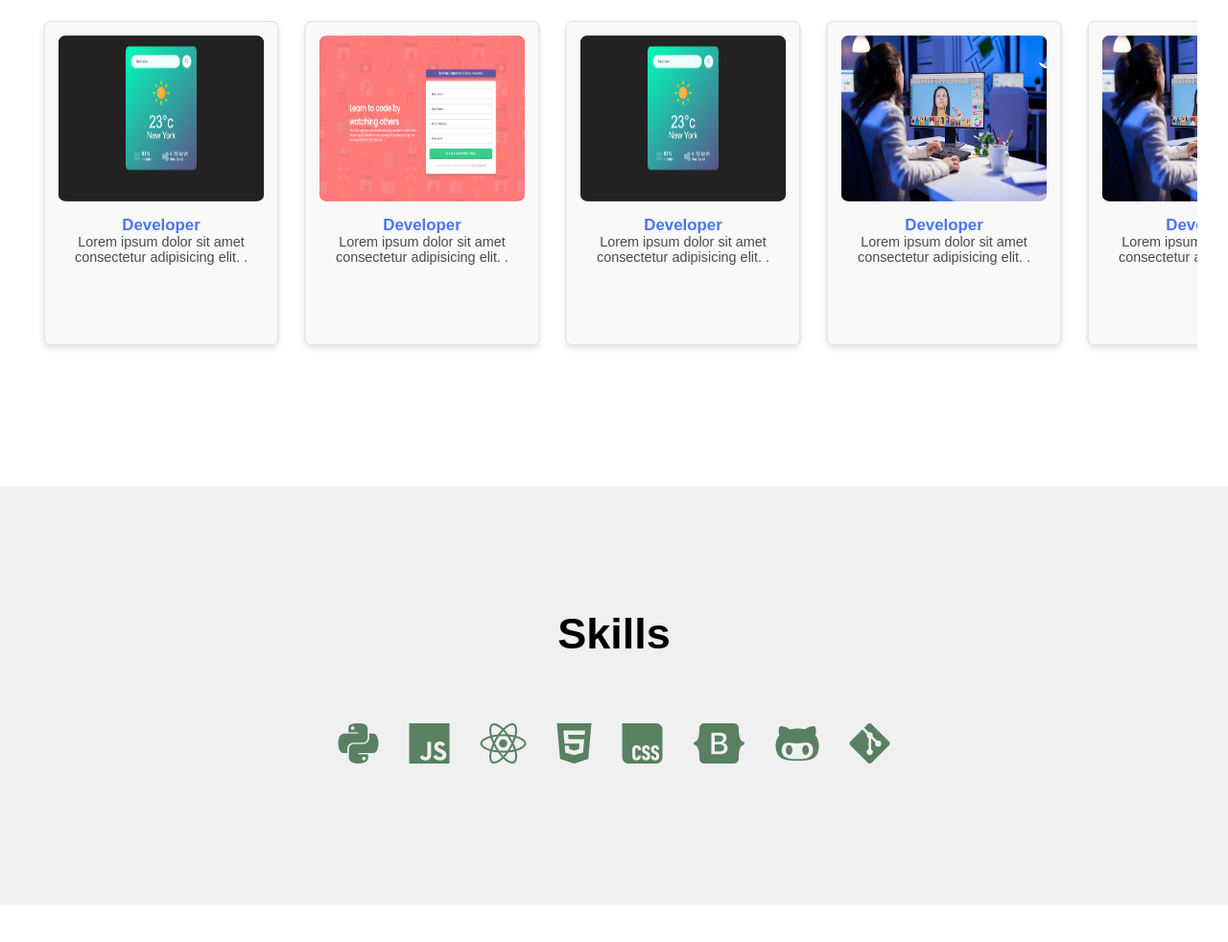
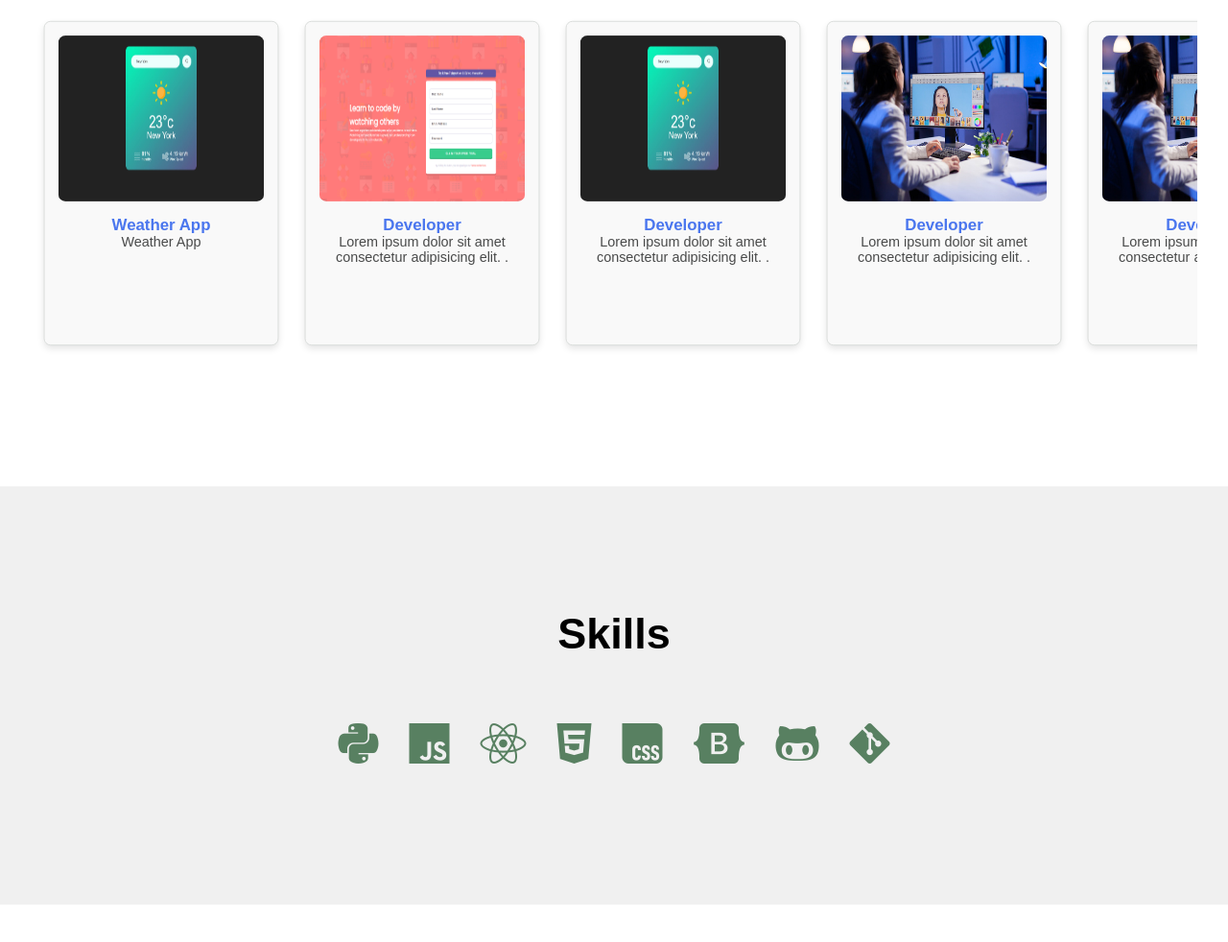
Before and after one commit to SkElToN-01/Portfolio, a plain HTML site: page index.html in a window 1280 px wide. Shown: the part 1097-2079 px from the top of the page at 96% size. Drawn offline with nearby package versions, Linux system fonts and the light colour scheme.

Commit message:
Update index.html

```diff
--- a/index.html
+++ b/index.html
@@ -77,8 +77,8 @@
                     <div class="swiper-slide">
                         <a href="https://github.com/SkElToN-01/Weather-App" class="project-box" target="_blank">
                             <img src="images/Screenshot 2025-09-06 185409.webp" alt="project" class="project-image">
-                            <h3 class="badge">Developer</h3>
-                            <p class="content">Lorem ipsum dolor sit amet consectetur adipisicing elit. .</p>
+                            <h3 class="badge">Weather App</h3>
+                            <p class="content">Weather App</p>
                         </a>
                     </div>
                     <div class="swiper-slide">
```
